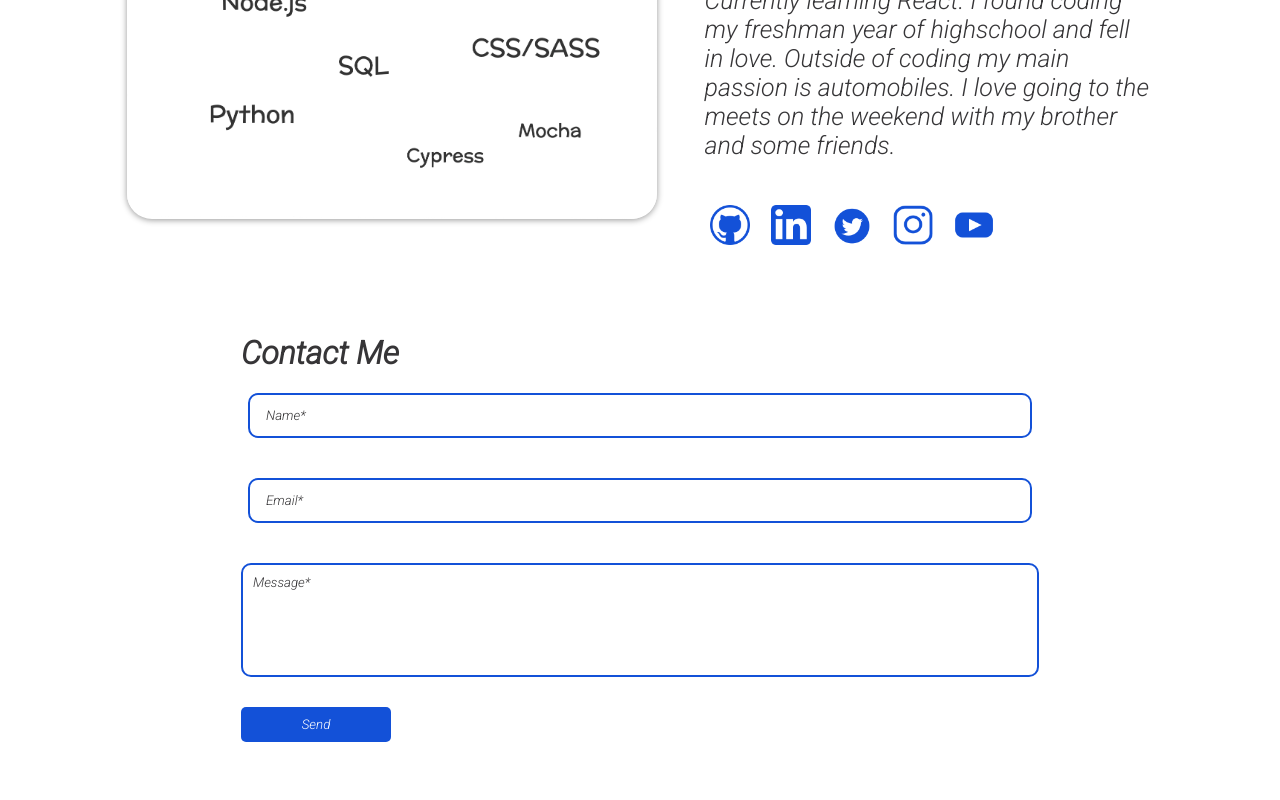
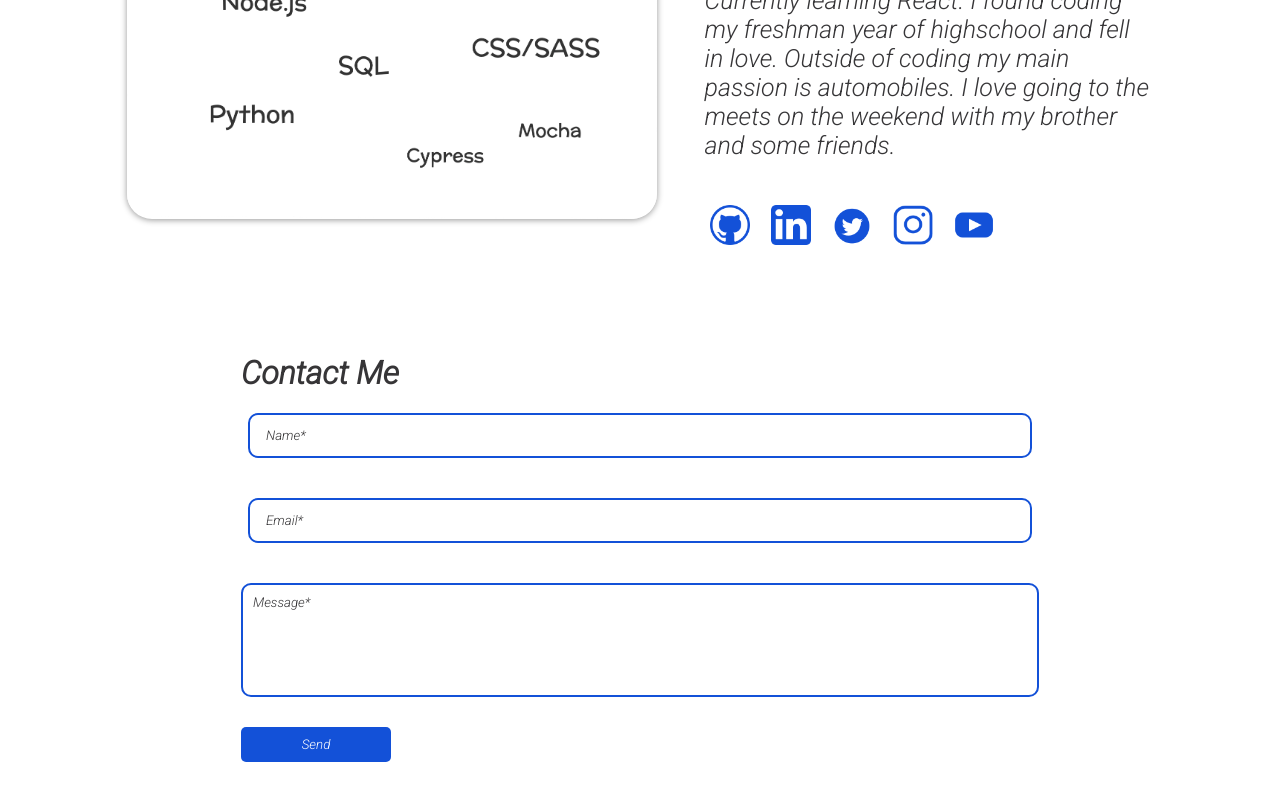
Before and after one commit to josharagon/josharagon-website, a React (Create React App) app: page / in a window 1280 px wide. Shown: the part 2460-3260 px from the top of the page. Built offline with nearby package versions, Linux system fonts and the light colour scheme.

Commit message:
Add margin to contact me section

```diff
--- a/src/App.scss
+++ b/src/App.scss
@@ -125,3 +125,7 @@ body {
     height: 40px;
     padding-left: 5px;
 }
+
+#contact {
+    margin-top: 20px;
+}
```
